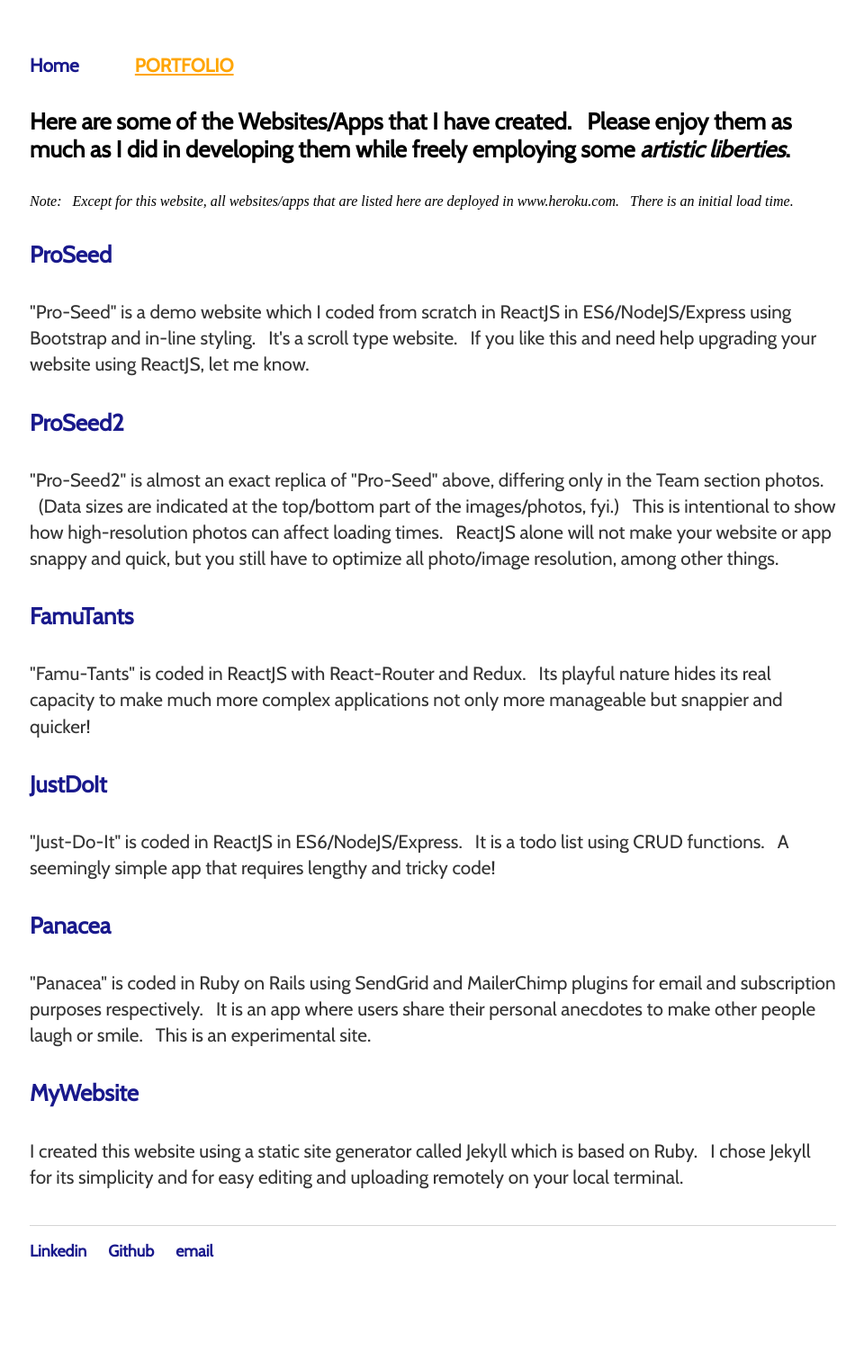
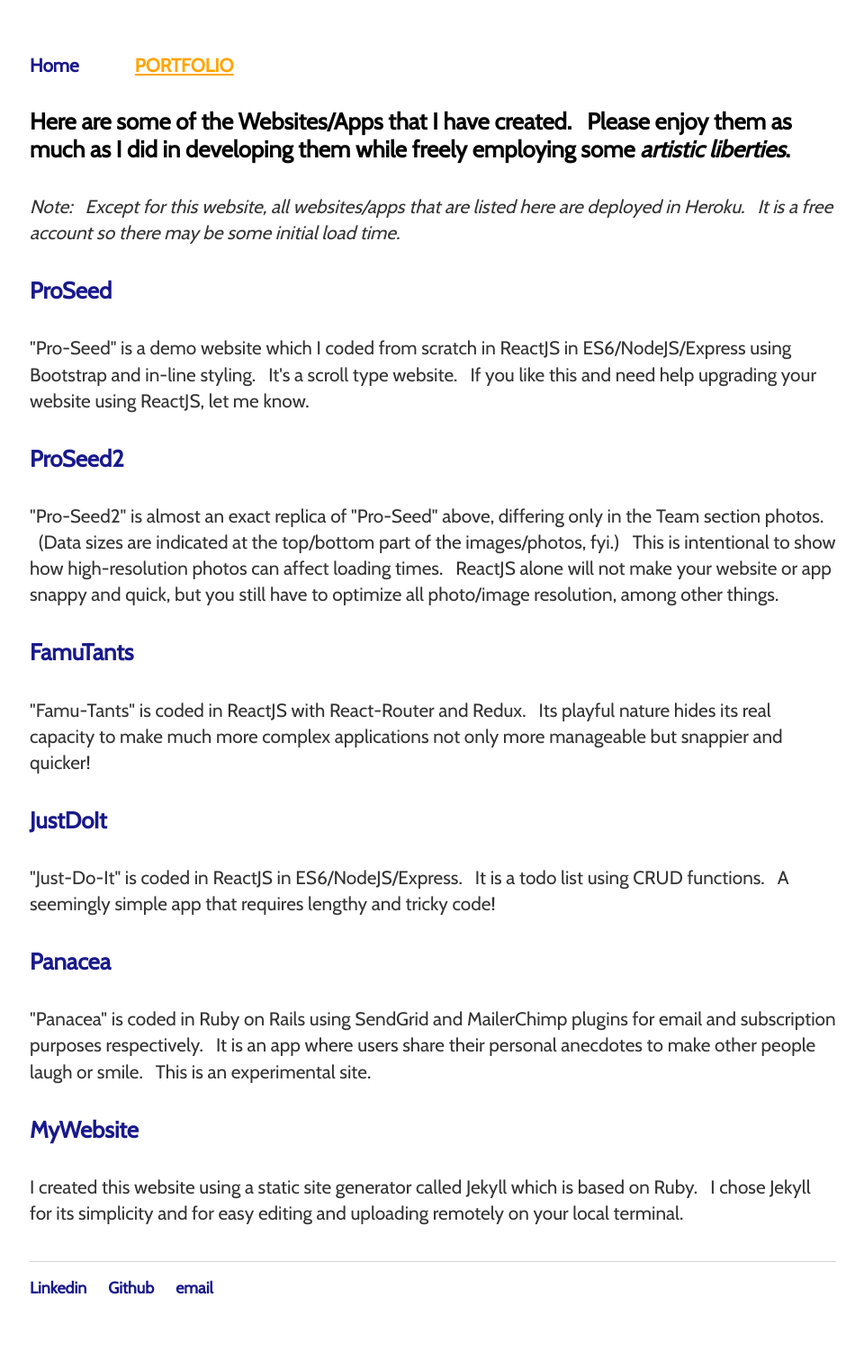
Before and after one commit to rodstaff/rodstaff.github.io, a Jekyll site: the page built from portfolio/index.html, in a window 1280 px wide. Shown: the whole page at 90% size, without its empty margins (159-1119 px from the left). Built offline with Jekyll 4.4.1, drawn with Linux system fonts in a browser that asks for light colours; before the commit the page ends 1461 px from its top, so only the background shows below that.

Commit message:
modified portfolio intro

```diff
--- a/portfolio/index.html
+++ b/portfolio/index.html
@@ -3,7 +3,7 @@ layout: default
 title: Portfolio
 ---
 <div>
-     <h4>Here are some of the Websites/Apps that I have created. &nbsp;&nbsp;Please enjoy them as much as I did in developing them while freely employing some <em>artistic liberties</em>.</h4><em>Note: &nbsp;&nbsp;Except for this website, all websites/apps that are listed here are deployed in www.heroku.com.  &nbsp;&nbsp;There is an initial load time.</em>
+     <h4>Here are some of the Websites/Apps that I have created. &nbsp;&nbsp;Please enjoy them as much as I did in developing them while freely employing some <em>artistic liberties</em>.</h4><p><em>Note: &nbsp;&nbsp;Except for this website, all websites/apps that are listed here are deployed in Heroku.  &nbsp;&nbsp;It is a free account so there may be some initial load time.</em></p>
 
          <h4><a href="https://proseed-heroku.herokuapp.com/" target="_blank">ProSeed</a></h4>
 
```
